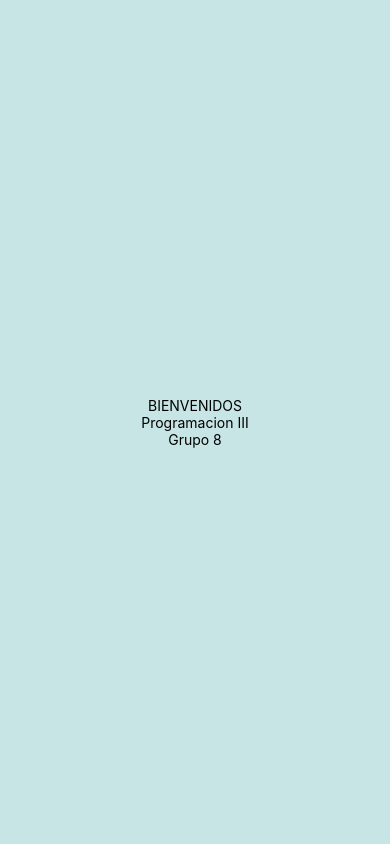
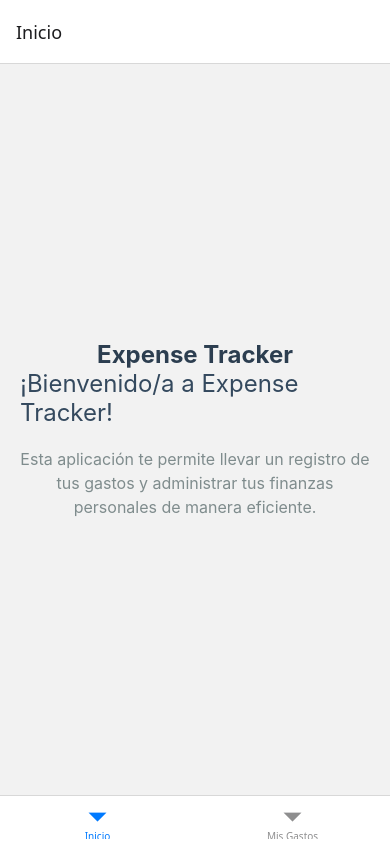
Before and after one commit to Santiag0159/ExpenseTracker, a React Native app: screen /Inicio in a window 390 px wide. Built offline with nearby package versions, Linux system fonts and the light colour scheme.

Commit message:
US6 Integracion de las vistas

```diff
--- a/App.js
+++ b/App.js
@@ -1,22 +1,11 @@
-import { StatusBar } from 'expo-status-bar';
-import { StyleSheet, Text, View } from 'react-native';
+import React from 'react';
+import { NavigationContainer } from '@react-navigation/native';
+import StackNavigator from './src/navigation/StackNavigator';
 
 export default function App() {
   return (
-    <View style={styles.container}>
-      <Text>BIENVENIDOS</Text>
-      <Text>Programacion III</Text>
-      <Text>Grupo 8</Text>
-      <StatusBar style="auto" />
-    </View>
+    <NavigationContainer>
+      <StackNavigator />
+    </NavigationContainer>
   );
 }
-
-const styles = StyleSheet.create({
-  container: {
-    flex: 1,
-    backgroundColor: '#c8e5e5',
-    alignItems: 'center',
-    justifyContent: 'center',
-  },
-});
--- a/src/navigation/StackNavigator.js
+++ b/src/navigation/StackNavigator.js
@@ -0,0 +1,26 @@
+import React from 'react';
+import { createNativeStackNavigator } from '@react-navigation/native-stack';
+import TabNavigator from './TabNavigator';
+import ExpenseDetailScreen from '../screens/ExpenseDetailScreen';
+
+const Stack = createNativeStackNavigator();
+
+export default function StackNavigator() {
+    return (
+    <Stack.Navigator>
+        <Stack.Screen
+        name="MainTabs"
+        component={TabNavigator}
+        options={{ headerShown: false }}
+        />
+        <Stack.Screen
+        name="PantallaFormulario"
+        component={ExpenseDetailScreen}
+        options={{
+            title: 'Agregar Gasto',
+            presentation: 'modal'
+        }}
+        />
+    </Stack.Navigator>
+    );
+}
--- a/src/navigation/TabNavigator.js
+++ b/src/navigation/TabNavigator.js
@@ -0,0 +1,32 @@
+import React from 'react';
+import { Button } from 'react-native';
+import { createBottomTabNavigator } from '@react-navigation/bottom-tabs';
+
+import HomeScreen from '../screens/HomeScreen';
+import ExpensesScreen from '../screens/ExpensesScreen';
+
+const Tab = createBottomTabNavigator();
+
+export default function TabNavigator({ navigation }) {
+    return (
+    <Tab.Navigator>
+        <Tab.Screen
+        name="Inicio"
+        component={HomeScreen}
+        />
+        <Tab.Screen
+        name="MisGastos"
+        component={ExpensesScreen}
+        options={{
+            title: 'Mis Gastos',
+            headerRight: () => (
+            <Button
+                title="+ Nuevo"
+                onPress={() => navigation.navigate('PantallaFormulario')}
+            />
+            ),
+        }}
+        />
+    </Tab.Navigator>
+    );
+}
--- a/src/screens/HomeScreen.js
+++ b/src/screens/HomeScreen.js
@@ -0,0 +1,46 @@
+import React from 'react';
+import { View, Text, StyleSheet } from 'react-native';
+
+export default function HomeScreen() {
+    return (
+        <View style={styles.container}>
+            <Text style={styles.appName}>Expense Tracker
+            </Text>
+
+            <Text style={styles.welcomeMessage}>
+                ¡Bienvenido/a a Expense Tracker!
+            </Text>
+
+            <Text style={styles.description}>
+                Esta aplicación te permite llevar un registro de tus gastos y administrar tus finanzas personales de manera eficiente.
+            </Text>
+        </View>
+    );
+}
+
+const styles = StyleSheet.create({
+    container: {
+        flex: 1,
+        justifyContent: 'center',
+        alignItems: 'center',
+        padding: 20,
+        backgoundColor: '#f5f5f5',
+    },
+    appName: {
+        fontSize: 24,
+        fontWeight: 'bold',
+        color: '#2C3E50',
+        marginBotton: 10,
+    },
+    welcomeMessage: {
+        fontSize: 24,
+        color: '#34495E',
+        marginBottom: 20,
+    },
+    description: {
+        fontSize: 16,
+        color: '#7F8C8D',
+        textAlign: 'center',
+        lineHeight: 24,
+    },
+});
```
Also changed, not shown: package.json (+6 -1 lines), src/screens/NewExpenseModal.js (+10 -0 lines), 1 other file (tests, documents, lock files or other folders).
